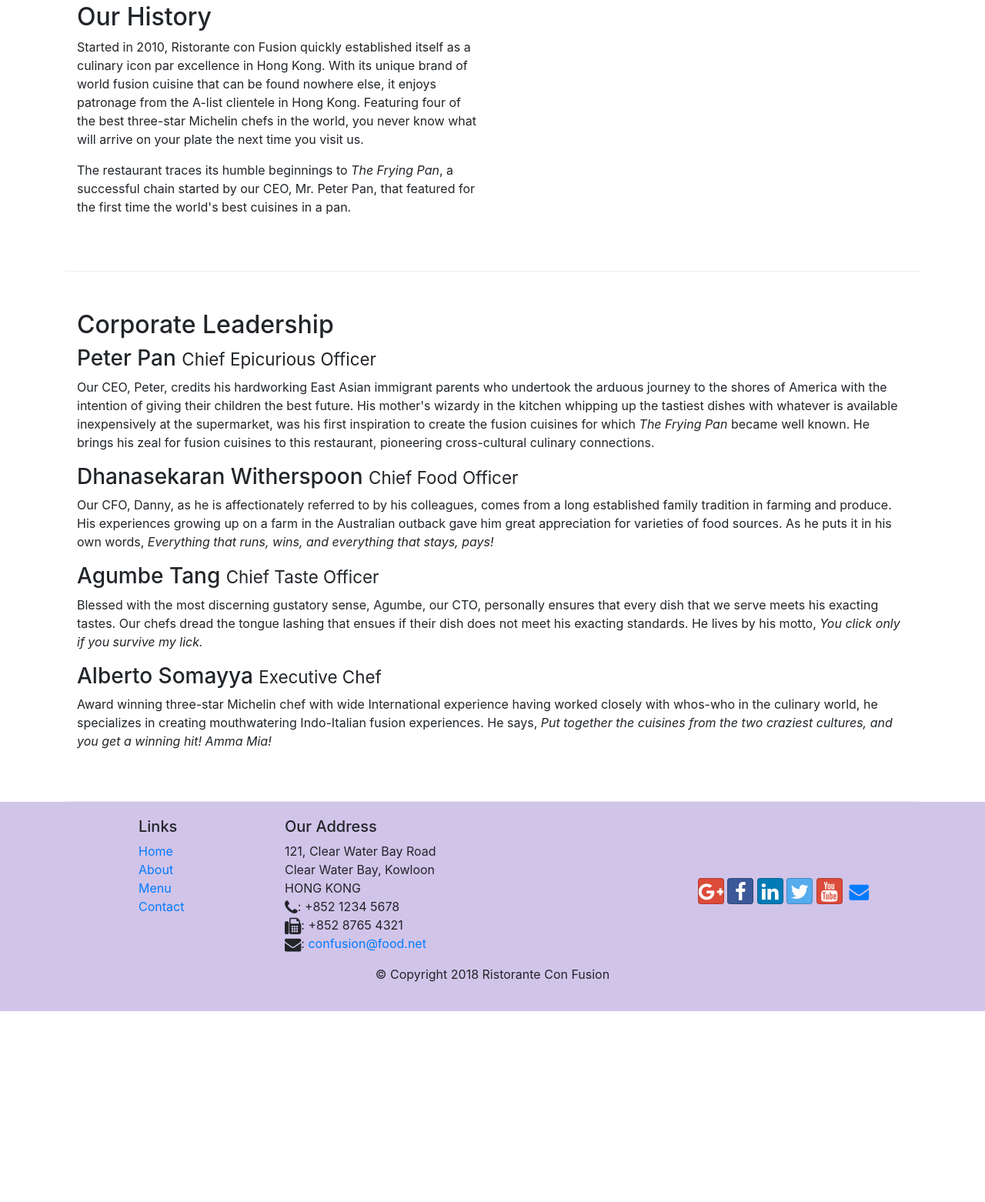
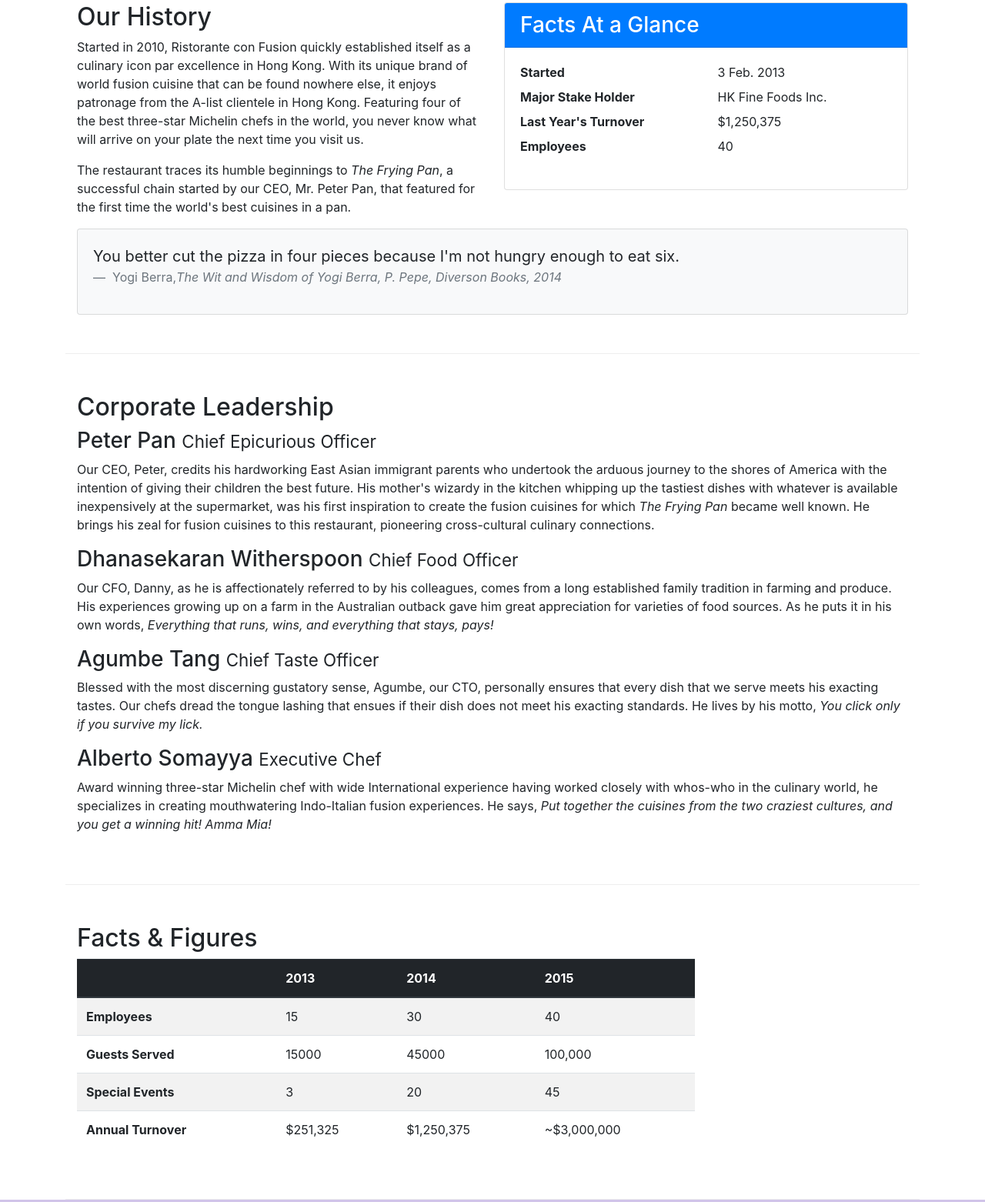
Before and after one commit to JesusJimenezValverde/bootstrap-training, a website: page aboutus.html in a window 1280 px wide. Shown: the part 462-2024 px from the top of the page at 77% size. Before the commit the page ends 1776 px from the top, so only its background shows below. Drawn offline with nearby package versions, Linux system fonts and the light colour scheme.

Commit message:
Week-2 Tables and Cards

```diff
--- a/aboutus.html
+++ b/aboutus.html
@@ -64,7 +64,34 @@
                 <p>Started in 2010, Ristorante con Fusion quickly established itself as a culinary icon par excellence in Hong Kong. With its unique brand of world fusion cuisine that can be found nowhere else, it enjoys patronage from the A-list clientele in Hong Kong.  Featuring four of the best three-star Michelin chefs in the world, you never know what will arrive on your plate the next time you visit us.</p>
                 <p>The restaurant traces its humble beginnings to <em>The Frying Pan</em>, a successful chain started by our CEO, Mr. Peter Pan, that featured for the first time the world's best cuisines in a pan.</p>
             </div>
-            <div>
+            <div class="col-sm">
+                <div class="card">
+                    <h3 class="card-header bg-primary text-white">Facts At a Glance</h3>
+                    <div class="card-body">
+                        <dl class="row">
+                            <dt class="col-6">Started</dt>
+                            <dd class="col-6">3 Feb. 2013</dd>
+                            <dt class="col-6">Major Stake Holder</dt>
+                            <dd class="col-6">HK Fine Foods Inc.</dd>
+                            <dt class="col-6">Last Year's Turnover</dt>
+                            <dd class="col-6">$1,250,375</dd>
+                            <dt class="col-6">Employees</dt>
+                            <dd class="col-6">40</dd>
+                        </dl>
+                    </div>
+                </div>
+            </div>
+            <div class="col-12">
+                <div class="card card-body bg-light">
+                    <blockquote class="blockquote">
+                        <p class="mb-0">
+                            You better cut the pizza in four pieces because I'm not hungry enough to eat six.
+                        </p>
+                        <footer class="blockquote-footer">
+                            Yogi Berra,<cite title="Source Title">The Wit and Wisdom of Yogi Berra, P. Pepe, Diverson Books, 2014</cite>
+                        </footer>
+                    </blockquote>
+                </div>
             </div>
         </div>
 
@@ -82,7 +109,52 @@
                 <p class="d-none d-sm-block">Award winning three-star Michelin chef with wide International experience having worked closely with whos-who in the culinary world, he specializes in creating mouthwatering Indo-Italian fusion experiences. He says, <em>Put together the cuisines from the two craziest cultures, and you get a winning hit! Amma Mia!</em></p>
             </div>
        </div>
+    <div class="row row-content">
+        <div class="col-12 col-sm-9">
+            <h2>Facts &amp; Figures</h2>
+            <div class="table-responsive">
+                <table class="table table-striped">
+                    <thead class="thead-dark">
+                        <tr>
+                            <th>&nbsp;</th>
+                            <th>2013</th>
+                            <th>2014</th>
+                            <th>2015</th>
+                        </tr>
+                    </thead>
+                    <tbody>
+                        <tr>
+                            <th>Employees</th>
+                            <td>15</td>
+                            <td>30</td>
+                            <td>40</td>
+                        </tr>
+                        <tr>
+                            <th>Guests Served</th>
+                            <td>15000</td>
+                            <td>45000</td>
+                            <td>100,000</td>
+                        </tr>
+                        <tr>
+                            <th>Special Events</th>
+                            <td>3</td>
+                            <td>20</td>
+                            <td>45</td>
+                        </tr>
+                        <tr>
+                            <th>Annual Turnover</th>
+                            <td>$251,325</td>
+                            <td>$1,250,375</td>
+                            <td>~$3,000,000</td>
+                        </tr>
+                    </tbody>
+                </table>
+            </div>
+        </div>
+        <div class="col-12 col-sm-3">
 
+        </div>
+    </div>
     </div>
 
     <footer class="footer">
```
Also changed, not shown: 1 other file.
